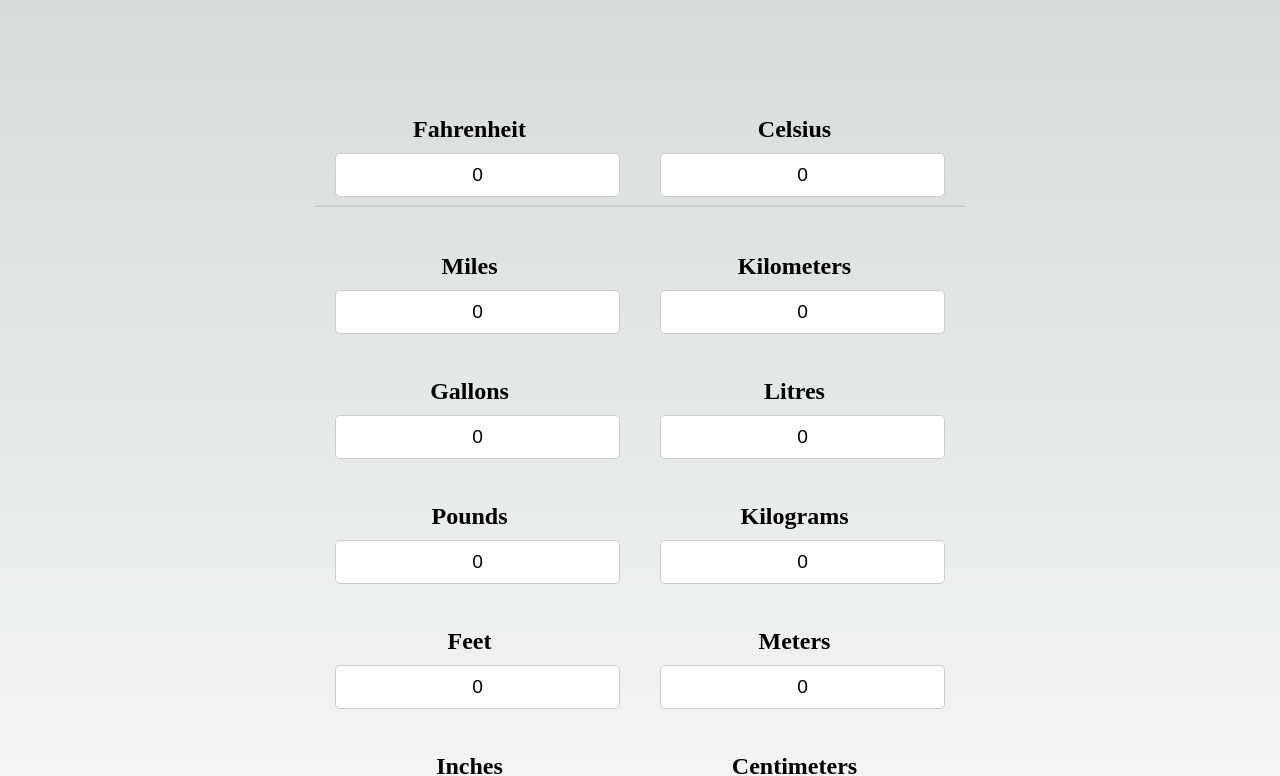
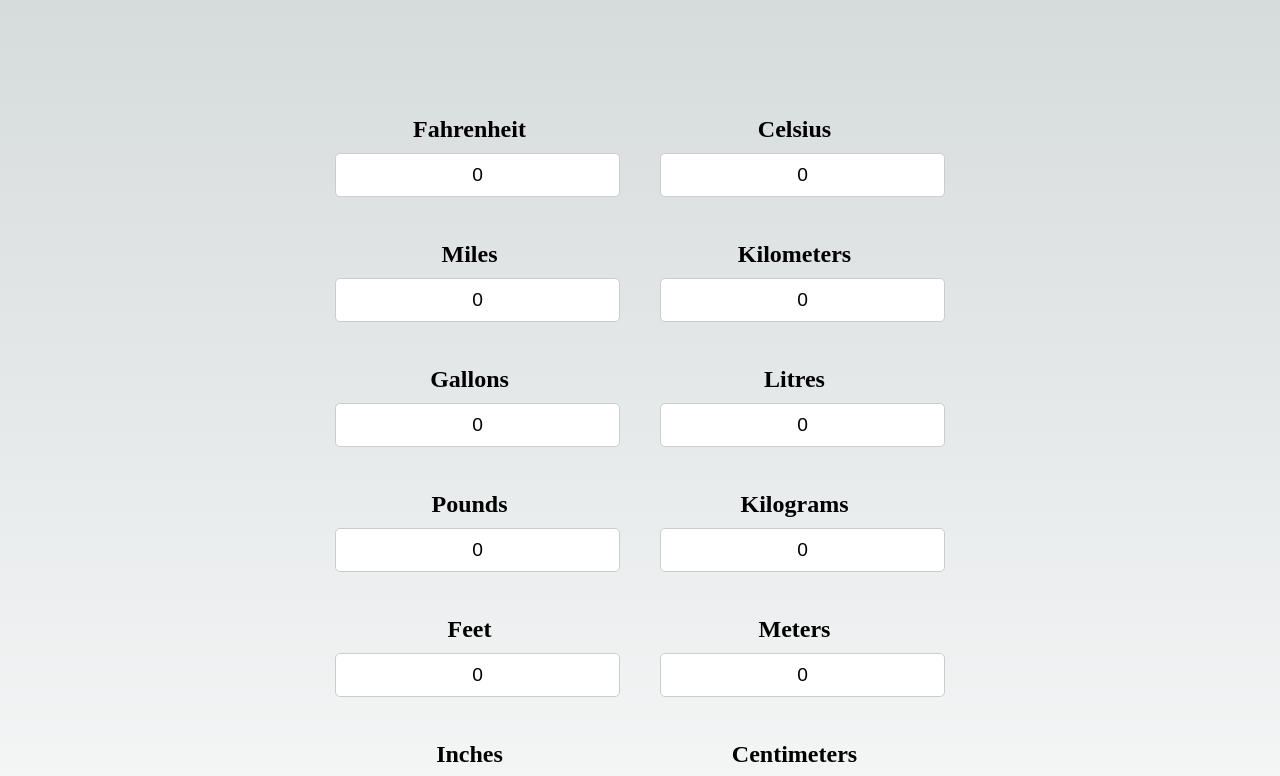
Before and after one commit to pcherkashin/converter-app, a Next.js app: page / in a window 1280 px wide. Shown: the top 776 px of the page. Built offline with nearby package versions, Linux system fonts and the light colour scheme.

Commit message:
remove line

```diff
--- a/components/temperature.js
+++ b/components/temperature.js
@@ -21,7 +21,6 @@ export default function TempConverter() {
 
   return (
     <div className={styles.container}>
-      <div className={styles.row}>
       <div className={styles.column}>
       <label htmlFor="fahrenheit" className={styles.label}>Fahrenheit</label>
 
@@ -46,6 +45,5 @@ export default function TempConverter() {
         />
       </div>
     </div>
-    </div>
   )
 }
```
